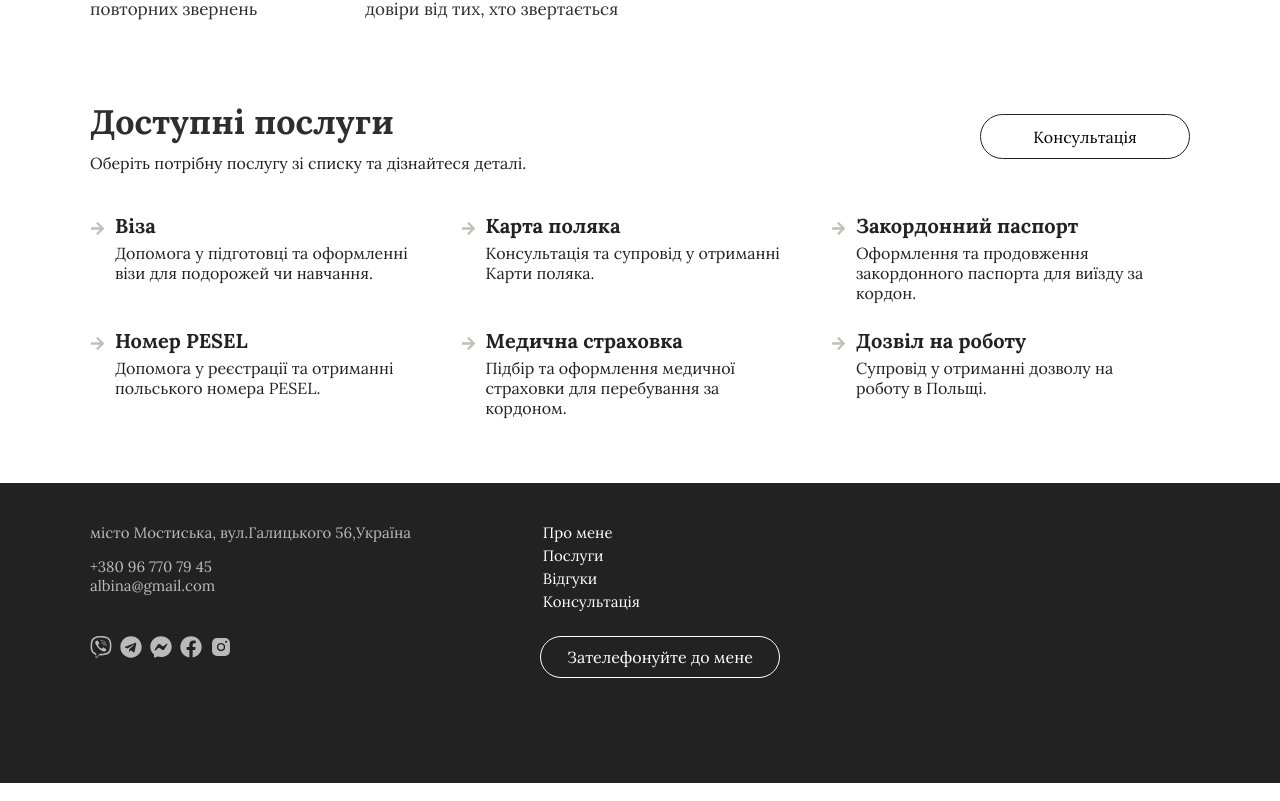
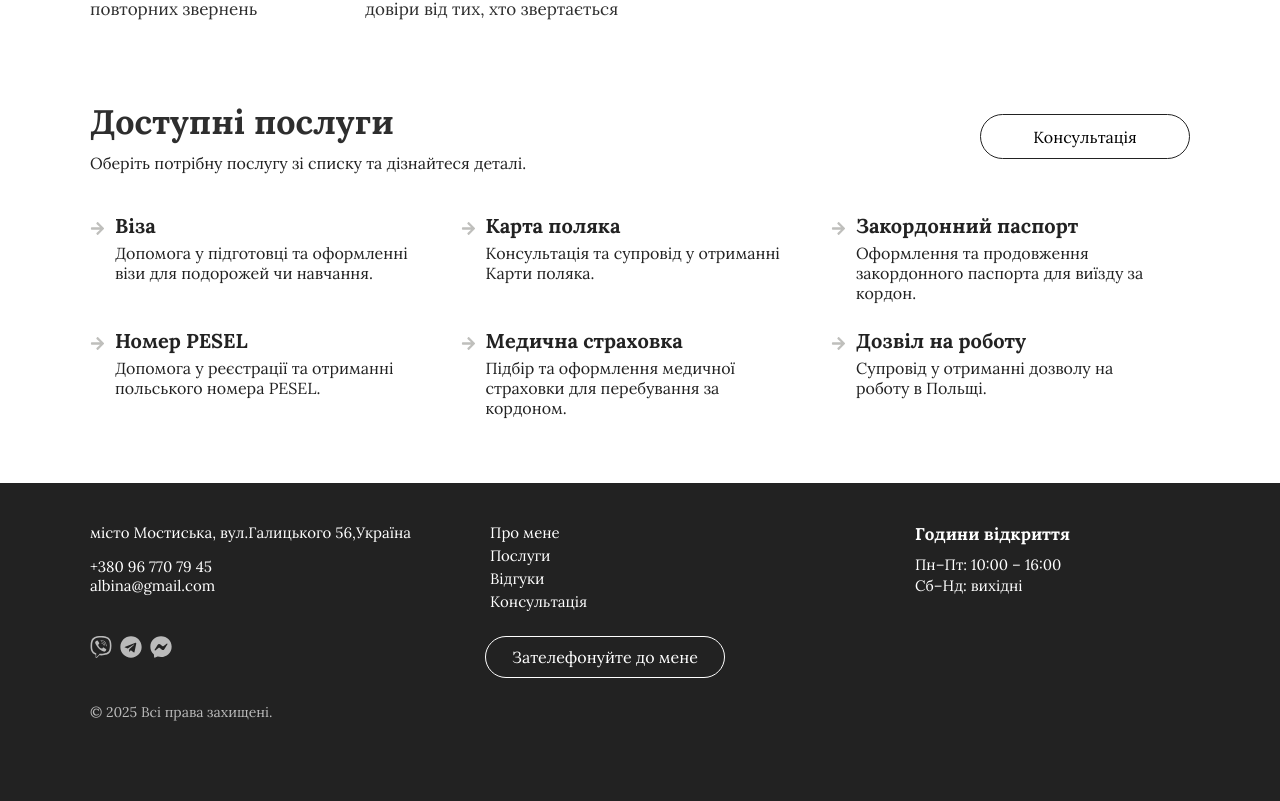
Before and after one commit to Korneliia08/visaHelper, a React (Vite) app: page / in a window 1280 px wide. Shown: the part 1857-2658 px from the top of the page. Built offline with nearby package versions, Linux system fonts and the light colour scheme.

Commit message:
font family and icon hands

```diff
--- a/src/App.css
+++ b/src/App.css
@@ -1,4 +1,4 @@
-.mainContainer{
+.mainContainer {
     background-color: saddlebrown;
     height: 100vh;
     width: 100vw;
--- a/src/view/layots/Footer/Footer.jsx
+++ b/src/view/layots/Footer/Footer.jsx
@@ -1,9 +1,9 @@
 import s from "./Footer.module.scss";
-import {FaFacebook, FaFacebookMessenger, FaTelegram, FaViber} from "react-icons/fa";
-import {PiInstagramLogoFill} from "react-icons/pi";
+import {FaFacebookMessenger, FaTelegram, FaViber} from "react-icons/fa";
 
 
 function Footer({mainWrapper}) {
+    const currentYear = new Date().getFullYear();
     return (
         <div className={s.footer}>
             <div className={s.wrapper} style={{width: mainWrapper}}>
@@ -31,14 +31,25 @@ function Footer({mainWrapper}) {
                                 <FaViber className={s.iconStyle}/>
                                 <FaTelegram className={s.iconStyle}/>
                                 <FaFacebookMessenger className={s.iconStyle}/>
-                                <FaFacebook className={s.iconStyle}/>
-                                <PiInstagramLogoFill className={s.iconStyle}/>
                             </div>
                             <button className={s.btnContact}>Зателефонуйте до мене</button>
                         </div>
                     </div>
+                    <div className={s.right}>
+                        <div className={s.blockRight}>
+                            <h4 className={s.title}>Години відкриття</h4>
+                            <div className={s.days}>
+                                <p className={s.content}>Пн–Пт: 10:00 – 16:00</p>
+                                <p className={s.content}>Сб–Нд: вихідні</p>
+                            </div>
+                        </div>
+                    </div>
                 </div>
-                <div className={s.bottom}></div>
+                <div className={s.bottom}>
+                    <div className={s.smallBlock}>
+                        <span className={s.allRight}> &copy; {currentYear} Всі права захищені.</span>
+                    </div>
+                </div>
             </div>
         </div>
     )
--- a/src/view/layots/Footer/Footer.module.scss
+++ b/src/view/layots/Footer/Footer.module.scss
@@ -8,15 +8,18 @@
 
   .wrapper {
     .top {
+      display: flex;
+      justify-content: space-between;
+
       .left {
-        width: 50%;
+        width: 75%;
         display: flex;
         flex-direction: column;
         row-gap: 00px;
 
         .topInLeft {
           display: flex;
-          justify-content: space-between;
+          //justify-content: space-between;
 
           .block {
             display: flex;
@@ -26,7 +29,7 @@
             .adress {
               .adressSpan {
                 width: 400px;
-                color: #bababa;
+                color: white;
                 font-size: 15px;
                 font-family: "Lora", serif;
               }
@@ -37,13 +40,13 @@
               flex-direction: column;
 
               .number {
-                color: #bababa;
+                color: white;
                 font-size: 15px;
                 font-family: "Lora", serif;
               }
 
               .email {
-                color: #bababa;
+                color: white;
                 font-size: 15px;
                 font-family: "Lora", serif;
               }
@@ -101,17 +104,55 @@
             font-family: "Lora", serif;
             color: white;
             position: relative;
-            left: 140px;
+            left: -190px;
 
             &:hover {
               background-color: rgba(255, 255, 255, 0.14);
               cursor: pointer;
-              color: white;
               border: 1px solid rgba(255, 255, 255, 0.35);
             }
           }
         }
       }
+
+      .right {
+        display: flex;
+        width: 25%;
+
+        .blockRight {
+          display: flex;
+          flex-direction: column;
+          row-gap: 10px;
+
+          .title {
+            font-family: "Lora", serif;
+            font-size: 17px;
+            color: white;
+          }
+
+          .days {
+            display: flex;
+            flex-direction: column;
+            row-gap: 2px;
+
+            .content {
+              font-family: "Lora", serif;
+              font-size: 15px;
+              color: white;
+            }
+          }
+        }
+      }
+    }
+
+    .bottom {
+      .smallBlock {
+        .allRight {
+          font-family: "Lora", serif;
+          font-size: 14px;
+          color: #bababa;
+        }
+      }
     }
   }
 }
--- a/src/view/layots/TopNav/TopNav.jsx
+++ b/src/view/layots/TopNav/TopNav.jsx
@@ -3,8 +3,6 @@ import logo from "./../../../assets/logo.png";
 import viber from "./../../../assets/socialMedia/viber.png";
 import tg from "./../../../assets/socialMedia/tg.png";
 import mess from "./../../../assets/socialMedia/mess.png";
-import fb from "./../../../assets/socialMedia/fb.png";
-import insta from "./../../../assets/socialMedia/insta.png";
 
 
 function TopNav() {
@@ -26,8 +24,6 @@ function TopNav() {
                     <img src={viber} alt="viber" className={s.iconContact}/>
                     <img src={tg} alt="tg" className={s.iconContact}/>
                     <img src={mess} alt="mess" className={s.iconContact}/>
-                    <img src={fb} alt="fb" className={s.iconContact}/>
-                    <img src={insta} alt="insta" className={s.iconContact}/>
                 </div>
             </div>
         </div>
```
